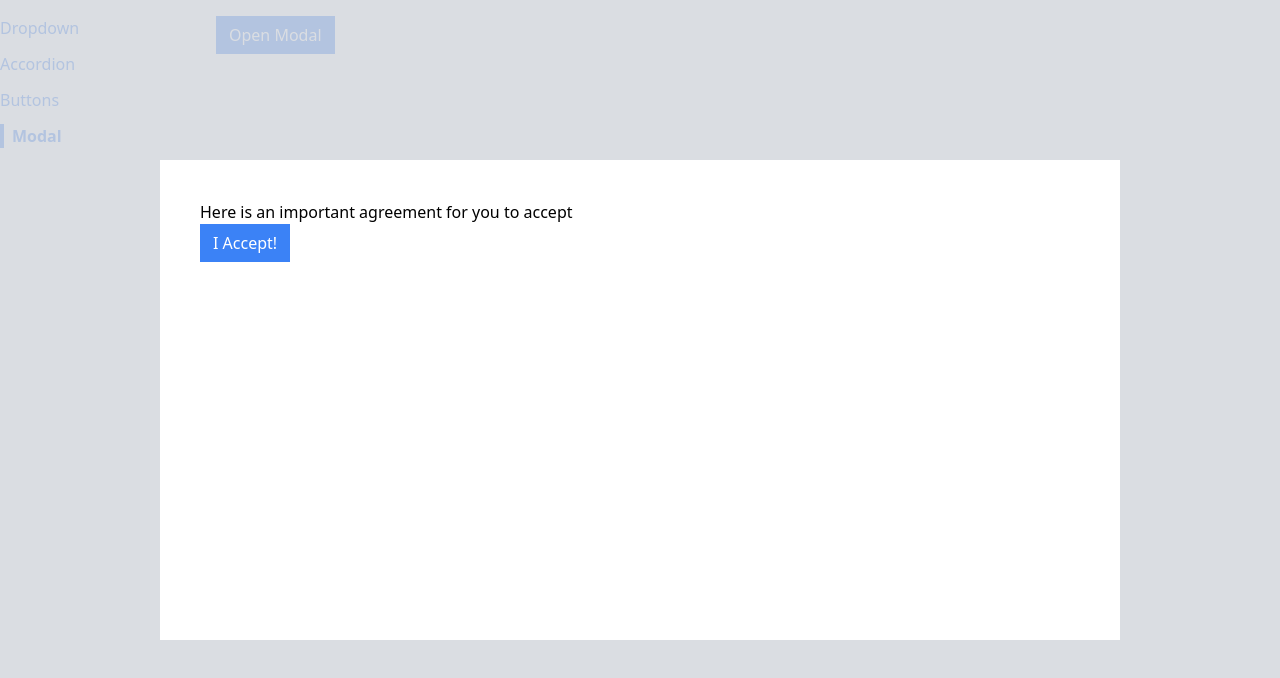
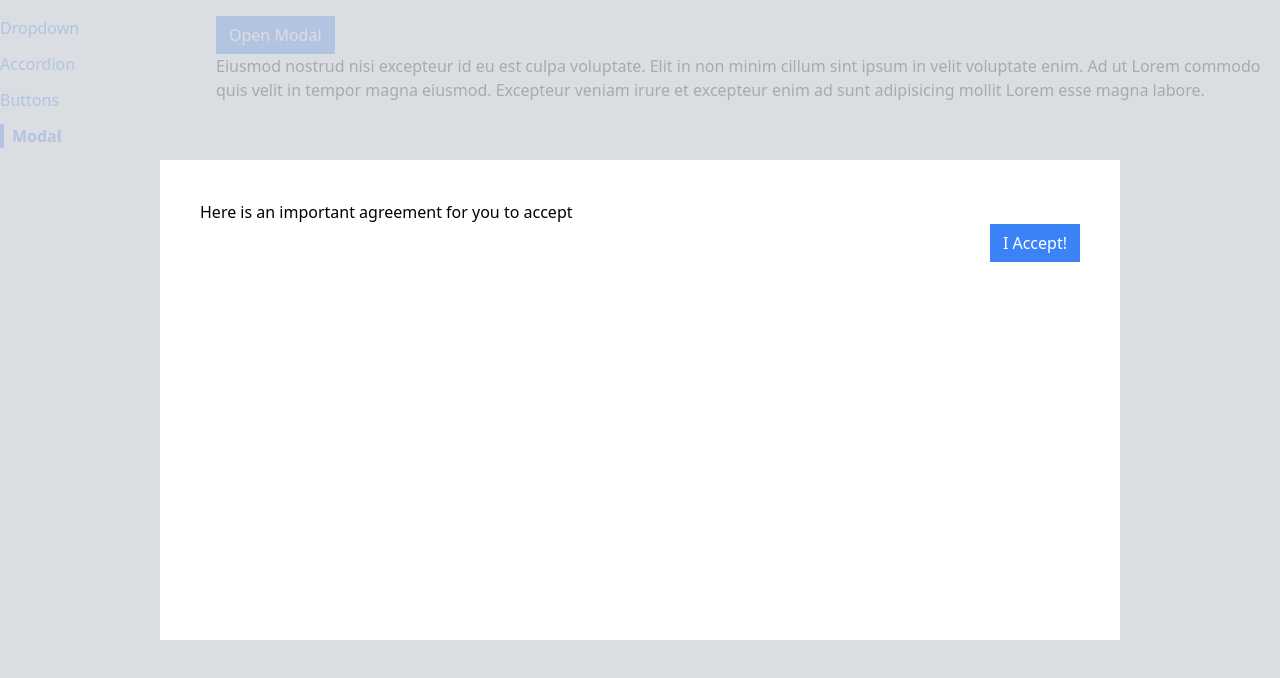
Before and after one commit to tylercodes-11/comps, a React (Create React App) app: page /modal in a window 1280 px wide. Both pictures are taken after a click on the button "Open Modal". Shown: the top 678 px of the page. Built offline with nearby package versions, Linux system fonts and the light colour scheme.

Commit message:
modal wrapup - body content scroll stop

```diff
--- a/src/components/Modal.js
+++ b/src/components/Modal.js
@@ -1,14 +1,25 @@
 import ReactDOM from 'react-dom';
+import { useEffect } from 'react';
 
 function Modal({ onClose, children, actionBar }) {
+    useEffect(() => {
+        document.body.classList.add('overflow-hidden');
+        return () => {
+            document.body.classList.remove('overflow-hidden')
+        }
+    }, []);
+
     return ReactDOM.createPortal(
     <div>
         <div onClick={onClose}
         className="absolute inset-0 bg-gray-300 opacity-80"></div>
         <div className="absolute inset-40 p-10 bg-white">
+        <div className='flex flex-col justify-between'>
         {children}
+        <div className='flex justify-end'>
         {actionBar}
-
+        </div>
+        </div>
 
         </div>
     </div>,
--- a/src/pages/ModalPage.js
+++ b/src/pages/ModalPage.js
@@ -27,6 +27,10 @@ Here is an important agreement for you to accept
         <Button onClick={handleClick} primary>
             Open Modal
         </Button>
+    <p>
+    Eiusmod nostrud nisi excepteur id eu est culpa voluptate. Elit in non minim cillum sint ipsum in velit voluptate enim. Ad ut Lorem commodo quis velit in tempor magna eiusmod. Excepteur veniam irure et excepteur enim ad sunt adipisicing mollit Lorem esse magna labore.
+    </p>
+
     {showModal && modal}
 
     </div>
```
